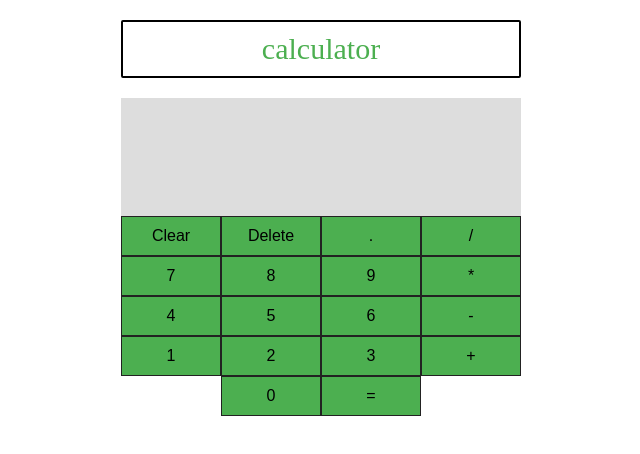
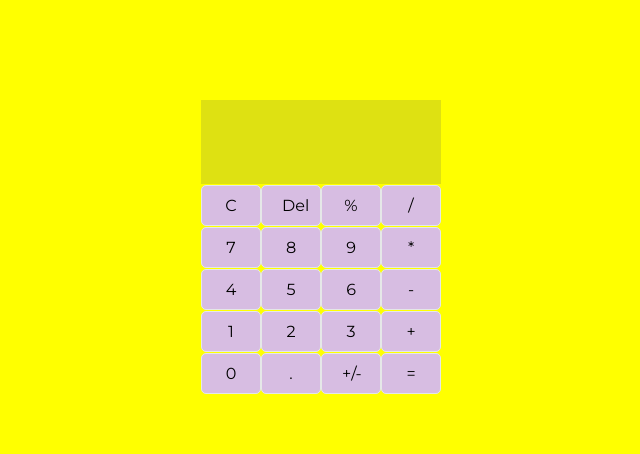
Before and after one commit to akeni399/calculator, a React app in the folder calculator_pt2/: page / in a window 1280 px wide. Shown: the whole page, without its empty margins (319-959 px from the left). Built offline with nearby package versions, Linux system fonts and the light colour scheme.

Commit message:
2nd commit - added sign switching and improved UI

```diff
--- a/calculator_pt2/src/components/calculator.js
+++ b/calculator_pt2/src/components/calculator.js
@@ -1,6 +1,5 @@
 // Imports.
 import React from 'react';
-import CalculatorTitle from './calculatorTitle.js';
 import OutputScreen from './outputScreen.js';
 import Button from './button.js';
 
@@ -25,13 +24,12 @@ class Calculator extends React.Component {
     {
     return (
     <div className="frame">
-    <CalculatorTitle value="calculator"/>
     <div class="mainCalc">
     <OutputScreen answer = {this.state.answer} question = {this.state.question}/>
     <div className="button-row">
-      <Button label={'Clear'} handleClick = {this.handleClick}/>
-      <Button label={'Delete'} handleClick = {this.handleClick}/>
-      <Button label={'.'}  handleClick = {this.handleClick}/>
+      <Button label={'C'} handleClick = {this.handleClick}/>
+      <Button label={'Del'} handleClick = {this.handleClick}/>
+      <Button label={'%'}  handleClick = {this.handleClick}/>
       <Button label={'/'} handleClick = {this.handleClick}/>
     </div>
     <div className="button-row">
@@ -54,7 +52,9 @@ class Calculator extends React.Component {
     </div>
     <div className="button-row">
       <Button label={'0'} handleClick = {this.handleClick} />
-      <Button label={'='} handleClick = {this.handleClick}/>
+      <Button label={'.'} handleClick = {this.handleClick} />
+      <Button label={'+/-'} handleClick = {this.handleClick} />
+      <Button label={'='} className="equals" handleClick = {this.handleClick}/>
     </div>
     </div>
     </div>
@@ -91,19 +91,26 @@ class Calculator extends React.Component {
     			break;
     		}
       }
-      case 'Clear': {
+      case 'C': {
         // if it's the Clears sign, just clean our
         // question and answer in the state
         this.setState({ question: '', answer: '' });
         break;
       }
 
-	  case 'Delete': {
+	  case 'Del': {
 	    var str = this.state.question;
   		str = str.substr(0,str.length-1);
   		this.setState({question: str});
   		break;
 	  }
+
+      case '+/-': {
+        var str = this.state.question;
+        str = -str;
+        this.setState({question:str});
+        break;
+      }
 
     default: {
         // for every other commmand, update the answer in the state
--- a/calculator_pt2/src/index.css
+++ b/calculator_pt2/src/index.css
@@ -1,56 +1,57 @@
+
+@import url("https://fonts.googleapis.com/css2?family=Montserrat&display=swap");
 *{
+    background-color: yellow;
     margin:0px;
     padding:0px;
     border-radius: 0px;
     box-sizing: border-box;
     font-size: 110%;
+    font-family: "Montserrat", sans-serif;
 }
 
-.calculator-title{
-    font-size: 30px;
-    background: #fff;
-    width: 400px;
-    padding: 10px 10px;
-    margin: 0 auto;
-    margin-top: 20px;
-    margin-bottom: 20px;
-    border-radius: 2px;
-    border: 2px solid black;
-    color: #4CAF50;
-}
 
 .mainCalc {
-    margin:0px;
+    margin: 100px auto;
     padding:0px;
     border-radius: 0px;
     box-sizing: border-box;
+    background-color: white;
+    width: 240px;
+
 }
 
 input[type='button']{
-        width: 100px;
-        background: #4CAF50;
-        border: 1px solid #222;
+        width: 60px;
+        background: #D7BDE2;
+        border: 1px solid
+        #E5E8E8;
     padding: 10px 20px;
     color: black;
     text-align: center;
     text-decoration: none;
     display: inline-block;
     font-size: 16px;
+    border-radius: 5px;
 }
 
-input[type="button"]:active{
-    background: #ccc;
+input[type="button"]:hover{
+    background: #aa75eb92;
 }
 
 #root{
     text-align: center;
 }
 
+.equals{
+    background-color: black;
+}
+
 .screen-row input{
- width: 400px;
-    background: #ddd;
+ width: 240px;
+    background: #4357692d;
     border: 0px;
     color: #222;
-    padding: 10px;
+    padding: 0px;
     text-align: right;
 }
```
